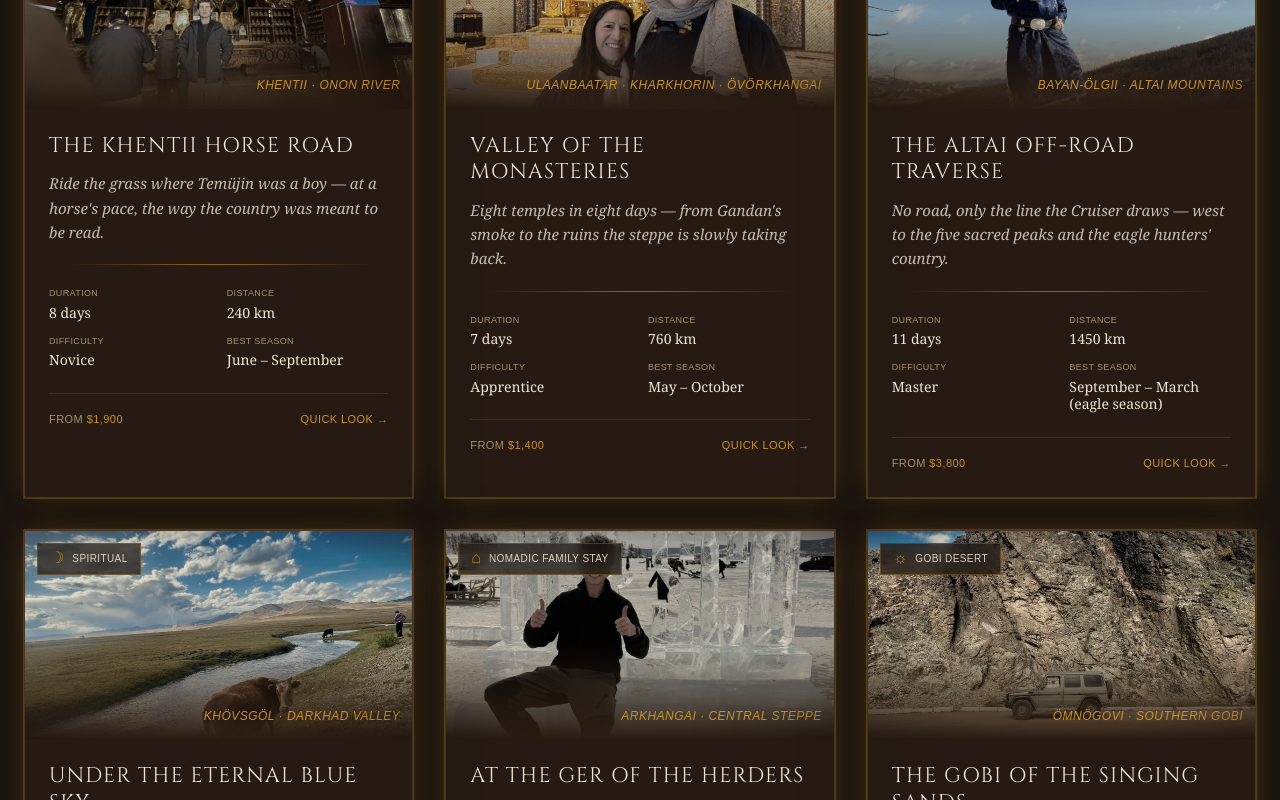
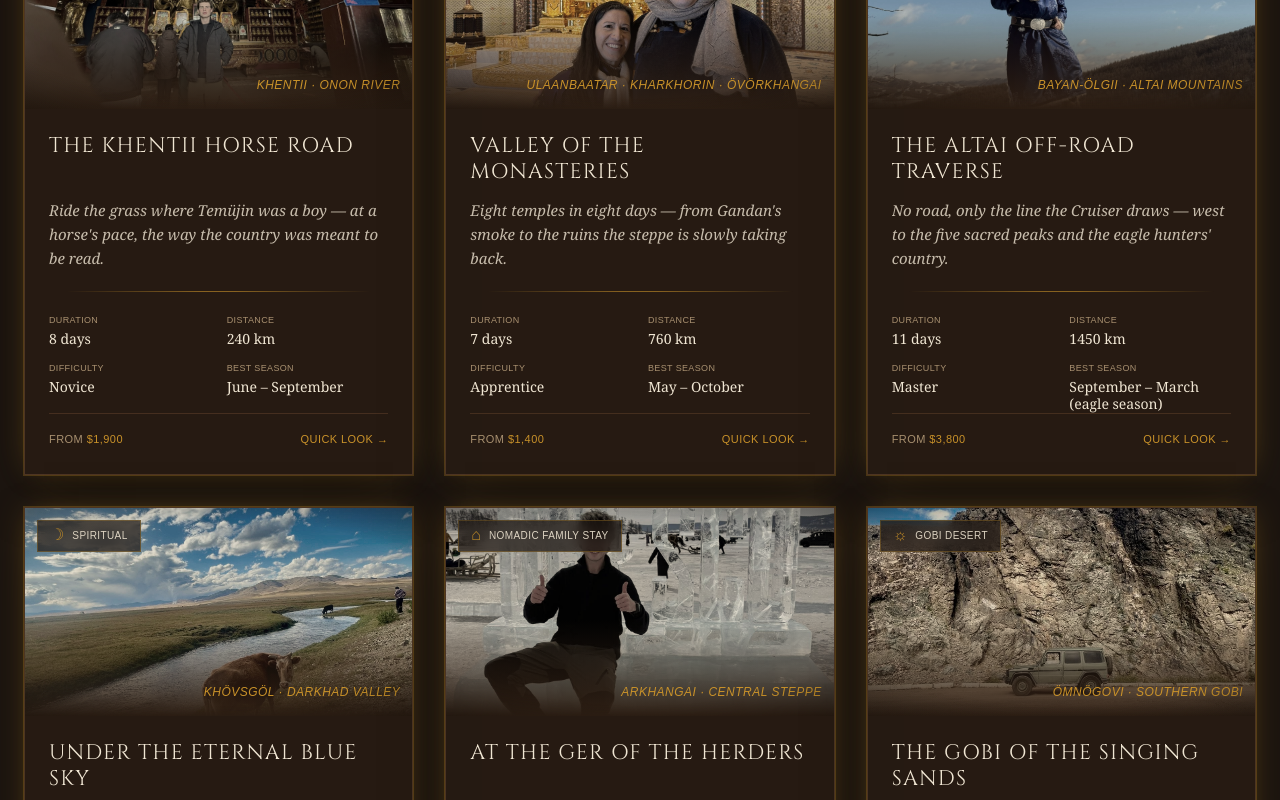
Before and after one commit to Ikimonogatari/geregeguild-frontend, a Next.js app: page /journeys in a window 1280 px wide. Shown: the part 840-1640 px from the top of the page. Built offline with nearby package versions, Linux system fonts and the light colour scheme; no server answers; a web font is replaced by a local one.

Commit message:
qweqweqwrqewr

```diff
--- a/src/components/JourneyCard.tsx
+++ b/src/components/JourneyCard.tsx
@@ -50,10 +50,10 @@ export default function JourneyCard({ journey, index = 0 }: Props) {
 
         {/* Body */}
         <div className="p-6 flex flex-col flex-1">
-          <h3 className="font-heading uppercase tracking-[0.08em] text-[21px] leading-tight text-foreground group-hover:text-accent transition-colors duration-500">
+          <h3 className="font-heading uppercase tracking-[0.08em] text-[21px] leading-tight text-foreground group-hover:text-accent transition-colors duration-500 line-clamp-2 min-h-[2.5em] flex items-start">
             {journey.title}
           </h3>
-          <p className="mt-3 text-foreground/80 text-[15px] leading-relaxed font-serif italic line-clamp-3">
+          <p className="mt-3 text-foreground/80 text-[15px] leading-relaxed font-serif italic line-clamp-3 min-h-[4.9em]">
             {journey.hook}
           </p>
 
@@ -75,7 +75,7 @@ export default function JourneyCard({ journey, index = 0 }: Props) {
             </div>
           )}
 
-          <div className="mt-6 pt-4 border-t border-highlight/30 flex items-center justify-between">
+          <div className="mt-auto pt-4 border-t border-highlight/30 flex items-center justify-between">
             <span className="font-accent uppercase tracking-[0.2em] text-[11px] text-muted">
               {isCustom ? "By design" : "From"}{" "}
               <span className="text-accent not-italic">
```
